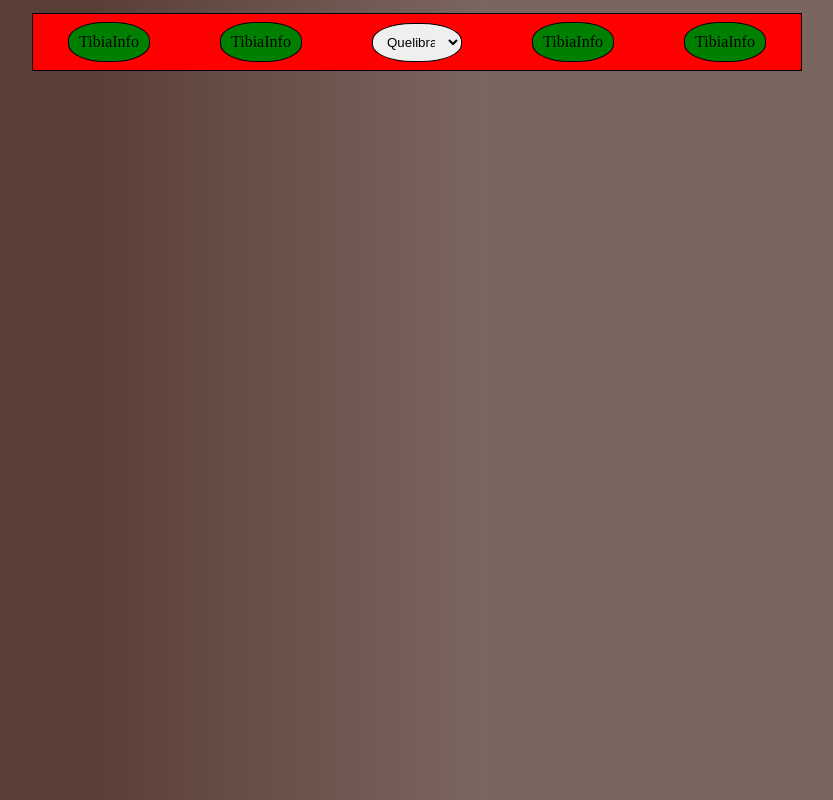
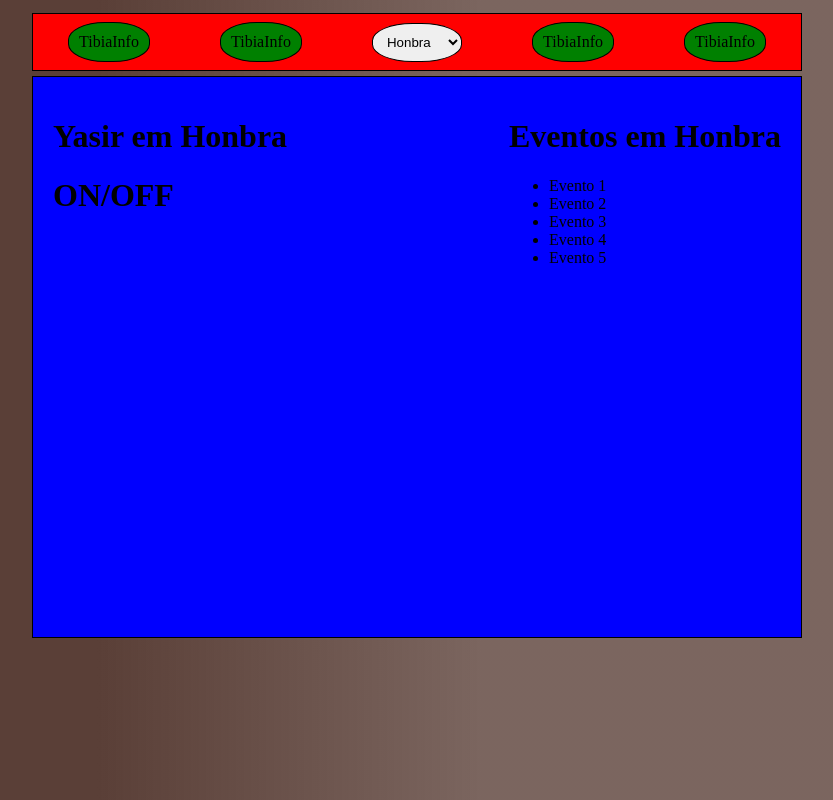
Before and after one commit to Kaue-Medeiros/tibia-info, a React (Create React App) app: page / in a window 1280 px wide. Shown: the whole page, without its empty margins (223-1056 px from the left). Built offline with nearby package versions, Linux system fonts and the light colour scheme.

Commit message:
Adicionado alteração de servidor, alterando o select agora é alterado o servidor atual dos componentes do Display de Informações

```diff
--- /dev/null
+++ b/src/App.js
@@ -0,0 +1,25 @@
+import React, { useState } from 'react'
+
+import NavBar from './components/NavBar'
+import DisplayInfo from './components/DisplayInfo'
+
+const SERVER_NAMES = {
+    'world-quelibra': 'Quelibra',
+    'world-honbra': 'Honbra',
+    'world-tornabra': 'Tornabra'
+}
+
+export default () => {
+    const [selectedWorld, setSelectedWorld] = useState('world-honbra');
+    {/* Cria um estado para armazenar o mundo selecionado, e sua função Set */}
+
+    return (
+        <>
+          <NavBar
+            selectedWorld={selectedWorld}
+            onWorldChange={event => setSelectedWorld(event.target.value)}
+          />
+          <DisplayInfo serverName={SERVER_NAMES[selectedWorld] || 'Honbra'} />
+        </>
+      );
+}
--- /dev/null
+++ b/src/components/DisplayInfo.css
@@ -0,0 +1,16 @@
+.display-info {
+    background-color: blue;
+    border: 1px solid black;
+    margin:5px;
+
+    width: 60vw;
+    max-width: 60vw;
+    height: 70vh;
+
+    display: flex;
+    justify-content: space-between;
+}
+
+.display-info div {
+    padding:20px;
+}
--- /dev/null
+++ b/src/components/DisplayInfo.jsx
@@ -0,0 +1,15 @@
+import React from 'react'
+import './DisplayInfo.css'
+
+import YasirDisplay from './YasirDisplay'
+import EventosDisplay from './EventosDisplay'
+
+export default props => {
+
+    return (
+        <div className="display-info">
+            <YasirDisplay serverName={props.serverName}/>
+            <EventosDisplay serverName={props.serverName}/>
+        </div>
+    )
+}
--- /dev/null
+++ b/src/components/EventosDisplay.jsx
@@ -0,0 +1,18 @@
+import React, { Component } from 'react'
+
+export default class EventosDisplay extends Component {
+    render() {
+        return (
+            <div>
+                <h1>Eventos em {this.props.serverName}</h1>
+                <ul>
+                    <li>Evento 1</li>
+                    <li>Evento 2</li>
+                    <li>Evento 3</li>
+                    <li>Evento 4</li>
+                    <li>Evento 5</li>
+                </ul>
+            </div>
+        )
+    }
+}
--- a/src/components/NavBar.jsx
+++ b/src/components/NavBar.jsx
@@ -1,19 +1,18 @@
-import React, { Component }  from 'react'
+import React from 'react'
 import './NavBar.css'
 
 import NavItem from './NavItem'
 import SelectWorld from './SelectWorld'
 
-export default class NavBar extends Component {
-    render() {
-        return (
+export default props => (
     <div className='navbar'>
         <NavItem label="TibiaInfo"/>
         <NavItem label="TibiaInfo"/>
-                <SelectWorld world="Honbra"/>
+        <SelectWorld
+            value={props.selectedWorld}
+            onChange={props.onWorldChange} /* Leva a responsabilidade do onChange para o componente pai (App) */
+        />
         <NavItem label="TibiaInfo"/>
         <NavItem label="TibiaInfo"/>
     </div>
 )
-    }
-}
--- a/src/components/SelectWorld.jsx
+++ b/src/components/SelectWorld.jsx
@@ -3,10 +3,15 @@
 
 export default props => (
 
-
-    <select className="select-world">
-        <option value="world1">Quelibra</option>
-        <option value="world2">Honbra</option>
-        <option value="world3">Tornabra</option>
-    </select>
+    <div>
+        <select
+            className="select-world"
+            value={props.value || "world-honbra"}
+            onChange={props.onChange} /* Leva a responsabilidade do onChange para o componente pai (navBar) */
+        >
+            <option value="world-quelibra">Quelibra</option>
+            <option value="world-honbra">Honbra</option>
+            <option value="world-tornabra">Tornabra</option>
+        </select>
+    </div>
 )
--- /dev/null
+++ b/src/components/YasirDisplay.jsx
@@ -0,0 +1,12 @@
+import React, { Component } from 'react'
+
+export default class YasirDisplay extends Component {
+    render() {
+        return (
+            <div>
+                <h1>Yasir em {this.props.serverName}</h1>
+                <h1>ON/OFF</h1>
+            </div>
+        )
+    }
+}
--- a/src/index.js
+++ b/src/index.js
@@ -1,14 +1,16 @@
-import React from 'react';
+import React, { useState } from 'react';
 import ReactDOM from 'react-dom/client';
 import './index.css';
 import reportWebVitals from './reportWebVitals';
 
-import NavBar from './components/NavBar'
+import App from './App';
+
 
 const root = ReactDOM.createRoot(document.getElementById('root'));
+
 root.render(
   <React.StrictMode>
-    <NavBar/>
+    <App />
   </React.StrictMode>
 );
 
```
Lines whose indentation alone changed are shown as unchanged.
